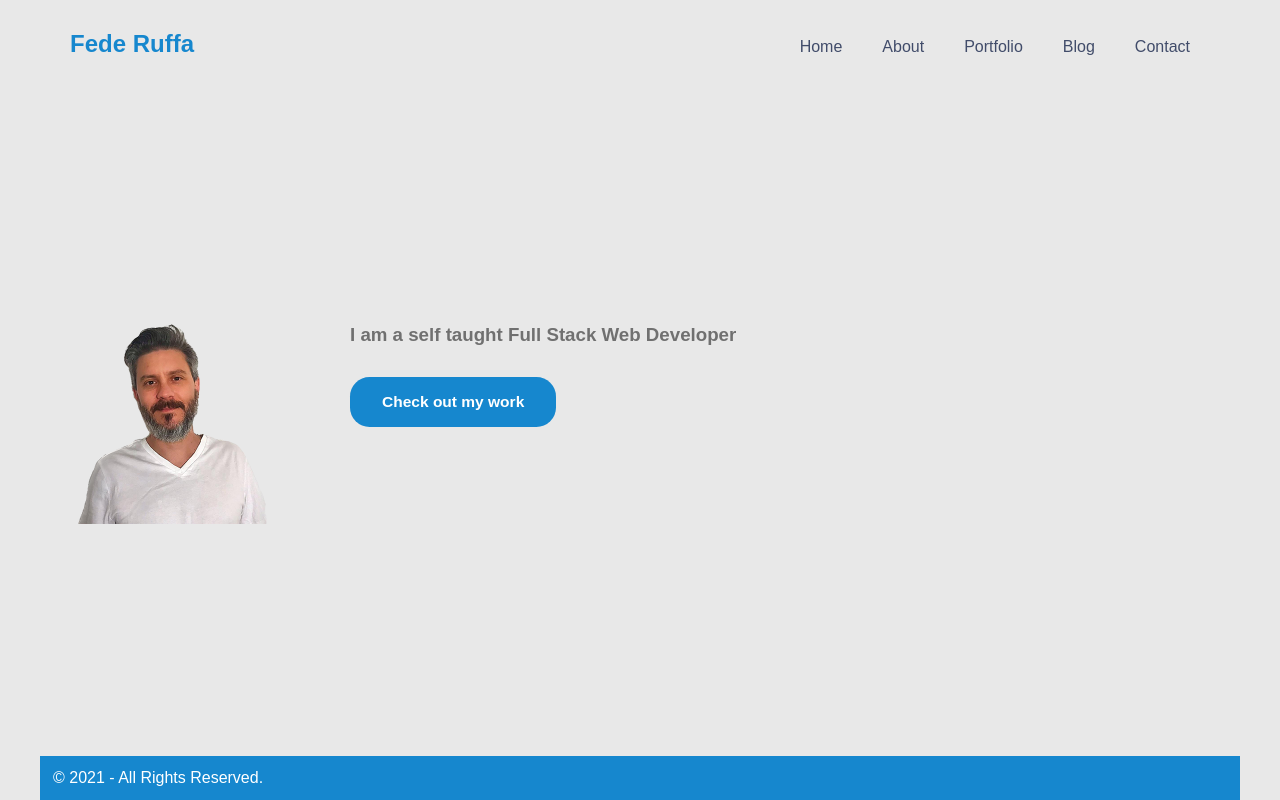
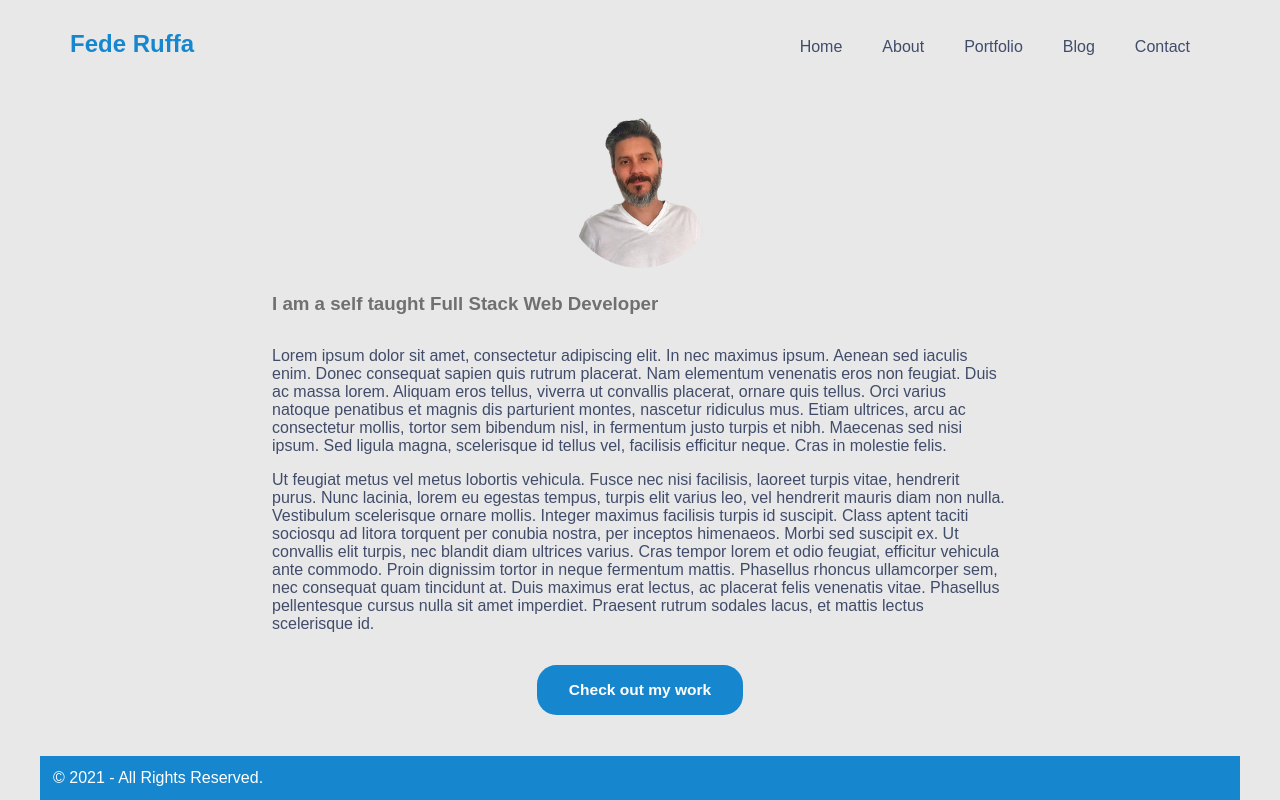
Before and after one commit to elraffa/portfolio, a Next.js app: page /about in a window 1280 px wide. Built offline with nearby package versions, Linux system fonts and the light colour scheme; a web font is replaced by a local one.

Commit message:
about section

```diff
--- a/pages/about.js
+++ b/pages/about.js
@@ -1,34 +1,85 @@
 import Head from "next/head";
+import { useEffect, useRef } from "react";
 import Layout, { siteTitle } from "../components/layout";
 import utilStyles from "../styles/utils.module.css";
 import Image from "next/image";
-
+import { gsap } from "gsap";
 
 export default function About() {
+  const el = useRef();
+  const q = gsap.utils.selector(el);
+
+  useEffect(() => {
+    console.log("working");
+    gsap.from(q(".animate-01"), {
+      duration: 0.5,
+      y: -30,
+      opacity: 0,
+      ease: "power1",
+      stagger: 0.4,
+    });
+
+    gsap.from(".animate-03", {
+      duration: 1,
+      y: -30,
+      opacity: 0,
+      ease: "power2",
+    });
+  }, []);
+
   return (
     <Layout home>
       <Head>
         <title>{siteTitle}</title>
       </Head>
-      <div className="about">
-      { <div className="main-image animate-02">
-          <Image
-            priority
-            src="/images/profile-transparent.png"
-            className={utilStyles.borderCircle}
-            height={200}
-            width={200}
-            alt="profile"
-          />
-          </div>}
-        <div className="title">
+      <div className="about" ref={el}>
+
+        {
+          <div className="about-image animate-03">
+            <Image
+              priority
+              src="/images/profile-transparent.png"
+              className="borderCircle"
+              height={160}
+              width={160}
+              alt="profile"
+            />
+          </div>
+        }
           <h3 className="sm-heading">
             <p>I am a self taught Full Stack Web Developer</p>
           </h3>
+          <p>
+            {" "}
+            Lorem ipsum dolor sit amet, consectetur adipiscing elit. In nec
+            maximus ipsum. Aenean sed iaculis enim. Donec consequat sapien quis
+            rutrum placerat. Nam elementum venenatis eros non feugiat. Duis ac
+            massa lorem. Aliquam eros tellus, viverra ut convallis placerat,
+            ornare quis tellus. Orci varius natoque penatibus et magnis dis
+            parturient montes, nascetur ridiculus mus. Etiam ultrices, arcu ac
+            consectetur mollis, tortor sem bibendum nisl, in fermentum justo
+            turpis et nibh. Maecenas sed nisi ipsum. Sed ligula magna,
+            scelerisque id tellus vel, facilisis efficitur neque. Cras in
+            molestie felis.
+          </p>
+
+          <p>
+            Ut feugiat metus vel metus lobortis vehicula. Fusce nec nisi
+            facilisis, laoreet turpis vitae, hendrerit purus. Nunc lacinia,
+            lorem eu egestas tempus, turpis elit varius leo, vel hendrerit
+            mauris diam non nulla. Vestibulum scelerisque ornare mollis. Integer
+            maximus facilisis turpis id suscipit. Class aptent taciti sociosqu
+            ad litora torquent per conubia nostra, per inceptos himenaeos. Morbi
+            sed suscipit ex. Ut convallis elit turpis, nec blandit diam ultrices
+            varius. Cras tempor lorem et odio feugiat, efficitur vehicula ante
+            commodo. Proin dignissim tortor in neque fermentum mattis. Phasellus
+            rhoncus ullamcorper sem, nec consequat quam tincidunt at. Duis
+            maximus erat lectus, ac placerat felis venenatis vitae. Phasellus
+            pellentesque cursus nulla sit amet imperdiet. Praesent rutrum
+            sodales lacus, et mattis lectus scelerisque id.{" "}
+          </p>
           <button className="sm-btn">Check out my work</button>
-
         </div>
-      </div>
     </Layout>
   );
 }
--- a/pages/index.js
+++ b/pages/index.js
@@ -48,8 +48,8 @@ export default function Home() {
             </a>
           </Link>
           <div className="animate-02 icon">
-            <FaLinkedin />
-            <FaGithub />
+            <a href="https://www.linkedin.com/in/federicoruffa"><FaLinkedin /></a>
+            <a href="https://www.github.com/elraffa"><FaGithub /></a>
           </div>
         </div>
         {
--- a/styles/scss/main.scss
+++ b/styles/scss/main.scss
@@ -89,7 +89,7 @@ main {
 }
 
 .sm-heading {
-  margin-bottom: 1.938rem;
+  margin-bottom: 1.038rem;
 }
 
 .main-btn {
@@ -111,11 +111,13 @@ main {
   background-color: $primary-color;
   color: white;
   padding: 1rem 2rem;
+  margin: 1rem auto;
   border-radius: 1.225rem;
   border: 0;
   font-weight: 700;
   font-size: 0.97rem;
   cursor: pointer;
+  max-width: 15rem;
 
   &:hover {
     background-color: $secondary-color;
@@ -163,8 +165,19 @@ main {
 
 // ABOUT
 .about {
+  max-width: 46rem;
+  margin: 1rem auto;
   display: flex;
-  gap: 5rem;
+  gap: 1rem;
+  flex-direction: column;
+}
+
+
+.about-image {
+  justify-self: center;
+  height: auto;
+  margin: 0 auto;
+
 }
 
 // BLOG
```
Also changed, not shown: styles/main.css, 1 other file (tests, documents, lock files or other folders).
